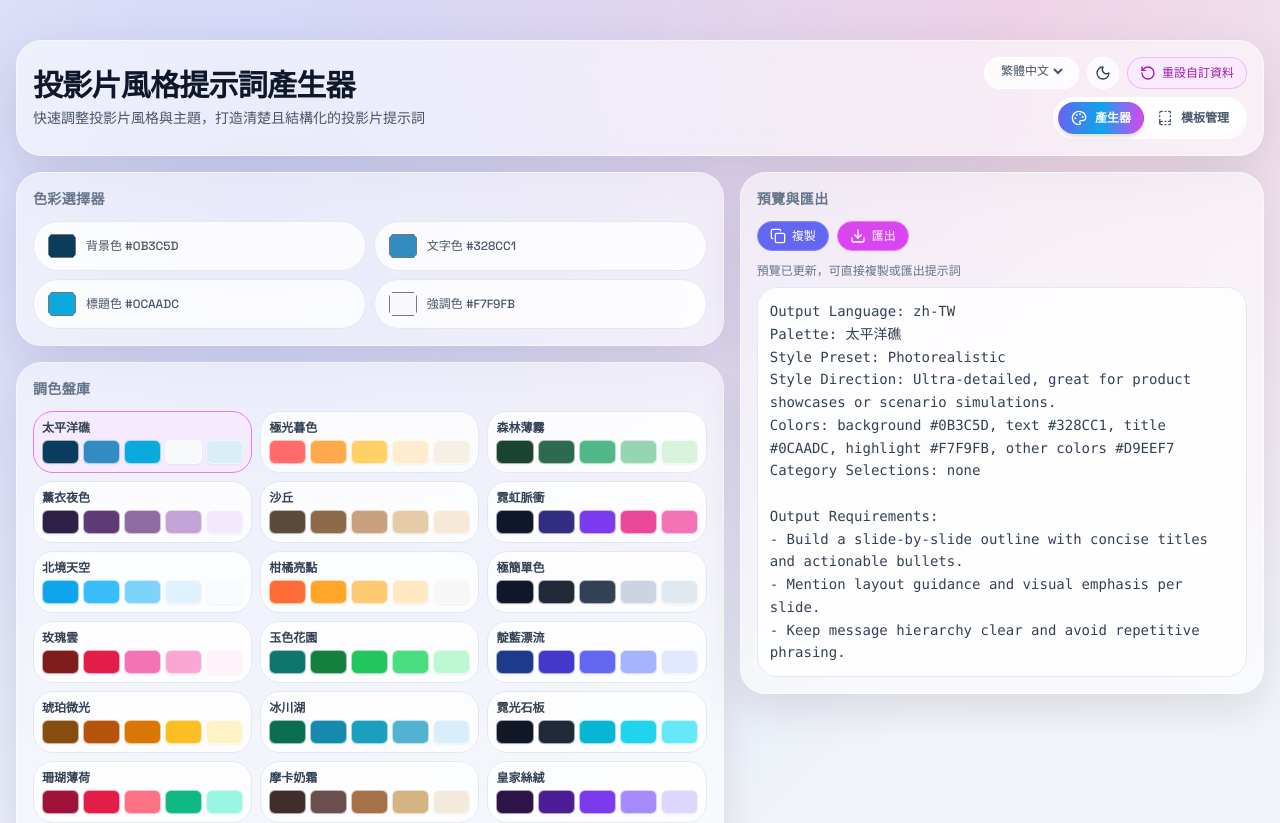
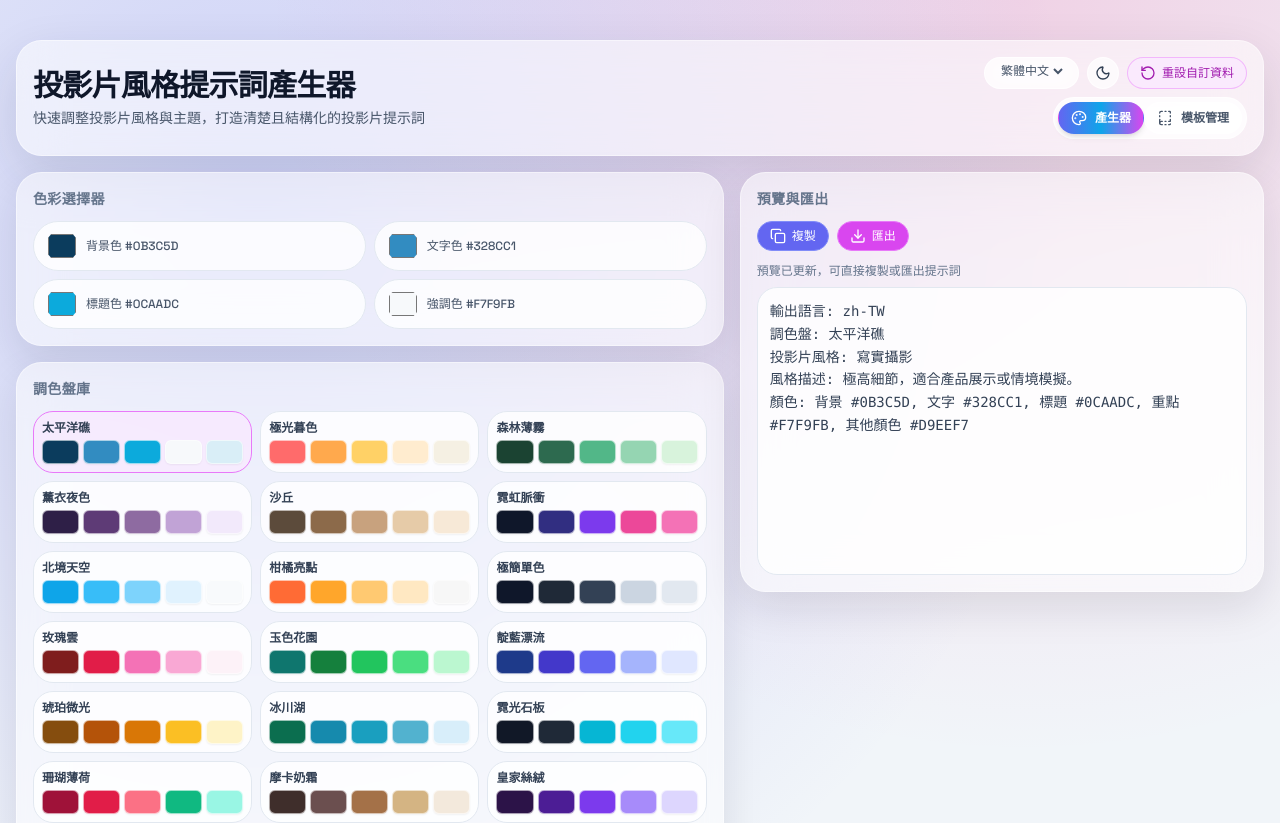
Before and after one commit to dubiety/slide-styling-prompt-generator, a React (Vite) app: page /zh-TW in a window 1280 px wide. Shown: the top 823 px of the page. Built offline with nearby package versions, Linux system fonts and the light colour scheme.

Commit message:
Translate prompt results

```diff
--- a/public/locales/zh-TW/translation.json
+++ b/public/locales/zh-TW/translation.json
@@ -19,6 +19,21 @@
     "text": "文字色",
     "title": "標題色",
     "highlight": "強調色"
+  },
+  "promptPreview": {
+    "outputLanguage": "輸出語言",
+    "palette": "調色盤",
+    "stylePreset": "投影片風格",
+    "styleDirection": "風格描述",
+    "colors": "顏色",
+    "colorKeys": {
+      "background": "背景",
+      "text": "文字",
+      "title": "標題",
+      "highlight": "重點",
+      "otherColors": "其他顏色"
+    },
+    "none": "無"
   },
   "addPalettePlaceholder": "自訂調色盤名稱",
   "addPaletteButton": "新增調色盤",
--- a/src/App.tsx
+++ b/src/App.tsx
@@ -23,6 +23,7 @@ import {
   DEFAULT_CATEGORIES,
   DEFAULT_PALETTES,
   DEFAULT_STYLE_PRESETS,
+  isPromptPreviewCopy,
   makeId,
   type CategoryTemplate,
   type ColorSet,
@@ -257,16 +258,51 @@ function App() {
   }, [palettes, styles, categories, selectedPaletteId, selectedStyleId, colors, selections]);
 
   const generatedPrompt = useMemo(
-    () =>
-      buildPromptPreview({
+    () => {
+      const localizedStyle = getLocalizedStyle(selectedStyle, t);
+      const promptPreviewRaw = t('promptPreview', { returnObjects: true });
+      const promptPreviewCopy = isPromptPreviewCopy(promptPreviewRaw)
+        ? promptPreviewRaw
+        : {
+            outputLanguage: t('promptPreview.outputLanguage'),
+            palette: t('promptPreview.palette'),
+            stylePreset: t('promptPreview.stylePreset'),
+            styleDirection: t('promptPreview.styleDirection'),
+            colors: t('promptPreview.colors'),
+            colorKeys: {
+              background: t('promptPreview.colorKeys.background'),
+              text: t('promptPreview.colorKeys.text'),
+              title: t('promptPreview.colorKeys.title'),
+              highlight: t('promptPreview.colorKeys.highlight'),
+              otherColors: t('promptPreview.colorKeys.otherColors')
+            },
+            none: t('promptPreview.none')
+          };
+      const localizedCategories = categories.map((category) => ({
+        ...category,
+        name: getLocalizedCategoryName(category, t),
+        options: category.options.map((option, optionIndex) => getLocalizedOptionLabel(category, option, optionIndex, t))
+      }));
+      const localizedSelections = categories.reduce<SelectionMap>((accumulator, category) => {
+        const picked = selections[category.id] ?? [];
+        if (picked.length === 0) return accumulator;
+        accumulator[category.id] = picked.map((option) => {
+          const optionIndex = category.options.indexOf(option);
+          return optionIndex >= 0 ? getLocalizedOptionLabel(category, option, optionIndex, t) : option;
+        });
+        return accumulator;
+      }, {});
+
+      return buildPromptPreview({
         language: activeLanguage,
         colors,
         paletteName: getLocalizedPaletteName(selectedPalette, t),
-        styleName: selectedStyle.name,
-        styleHint: selectedStyle.promptHint,
-        selections,
-        categories
-      }),
+        styleName: localizedStyle.name,
+        styleHint: localizedStyle.promptHint,
+        selections: localizedSelections,
+        categories: localizedCategories
+      }, promptPreviewCopy);
+    },
     [activeLanguage, colors, selectedPalette, selectedStyle, selections, categories, t]
   );
 
--- a/src/lib/customization.ts
+++ b/src/lib/customization.ts
@@ -162,30 +162,51 @@ export type PromptBuilderInput = {
   categories: CategoryTemplate[];
 };
 
-export function buildPromptPreview(input: PromptBuilderInput): string {
-  const selectedCategoryText = input.categories
-    .map((category) => {
-      const picked = input.selections[category.id] ?? [];
-      if (picked.length === 0) return null;
-      return `${category.name}: ${picked.join(', ')}`;
-    })
-    .filter((item): item is string => Boolean(item))
-    .join('\n');
+export type PromptPreviewCopy = {
+  outputLanguage: string;
+  palette: string;
+  stylePreset: string;
+  styleDirection: string;
+  colors: string;
+  colorKeys: {
+    background: string;
+    text: string;
+    title: string;
+    highlight: string;
+    otherColors: string;
+  };
+  none: string;
+};
 
+export function isPromptPreviewCopy(value: unknown): value is PromptPreviewCopy {
+  if (!value || typeof value !== 'object') return false;
+  const typed = value as Record<string, unknown>;
+  const colorKeys = typed.colorKeys as Record<string, unknown> | undefined;
+  return (
+    typeof typed.outputLanguage === 'string' &&
+    typeof typed.palette === 'string' &&
+    typeof typed.stylePreset === 'string' &&
+    typeof typed.styleDirection === 'string' &&
+    typeof typed.colors === 'string' &&
+    typeof typed.none === 'string' &&
+    colorKeys !== undefined &&
+    typeof colorKeys.background === 'string' &&
+    typeof colorKeys.text === 'string' &&
+    typeof colorKeys.title === 'string' &&
+    typeof colorKeys.highlight === 'string' &&
+    typeof colorKeys.otherColors === 'string'
+  );
+}
+
+export function buildPromptPreview(input: PromptBuilderInput, copy: PromptPreviewCopy): string {
   return [
-    `Output Language: ${input.language}`,
-    `Palette: ${input.paletteName}`,
-    `Style Preset: ${input.styleName}`,
-    `Style Direction: ${input.styleHint}`,
-    `Colors: background ${input.colors.background}, text ${input.colors.text}, title ${input.colors.title}, highlight ${input.colors.highlight}, other colors ${
-      input.colors.otherColors && input.colors.otherColors.length > 0 ? input.colors.otherColors.join(', ') : 'none'
-    }`,
-    selectedCategoryText ? `Category Selections:\n${selectedCategoryText}` : 'Category Selections: none',
-    '',
-    'Output Requirements:',
-    '- Build a slide-by-slide outline with concise titles and actionable bullets.',
-    '- Mention layout guidance and visual emphasis per slide.',
-    '- Keep message hierarchy clear and avoid repetitive phrasing.'
+    `${copy.outputLanguage}: ${input.language}`,
+    `${copy.palette}: ${input.paletteName}`,
+    `${copy.stylePreset}: ${input.styleName}`,
+    `${copy.styleDirection}: ${input.styleHint}`,
+    `${copy.colors}: ${copy.colorKeys.background} ${input.colors.background}, ${copy.colorKeys.text} ${input.colors.text}, ${copy.colorKeys.title} ${input.colors.title}, ${copy.colorKeys.highlight} ${input.colors.highlight}, ${copy.colorKeys.otherColors} ${
+      input.colors.otherColors && input.colors.otherColors.length > 0 ? input.colors.otherColors.join(', ') : copy.none
+    }`
   ].join('\n');
 }
 
```
Also changed, not shown: public/locales/en/translation.json (+15 -0 lines), public/locales/ja/translation.json (+15 -0 lines), public/locales/ko/translation.json (+15 -0 lines), public/locales/zh-CN/translation.json (+15 -0 lines), 1 other file (tests, documents, lock files or other folders).
